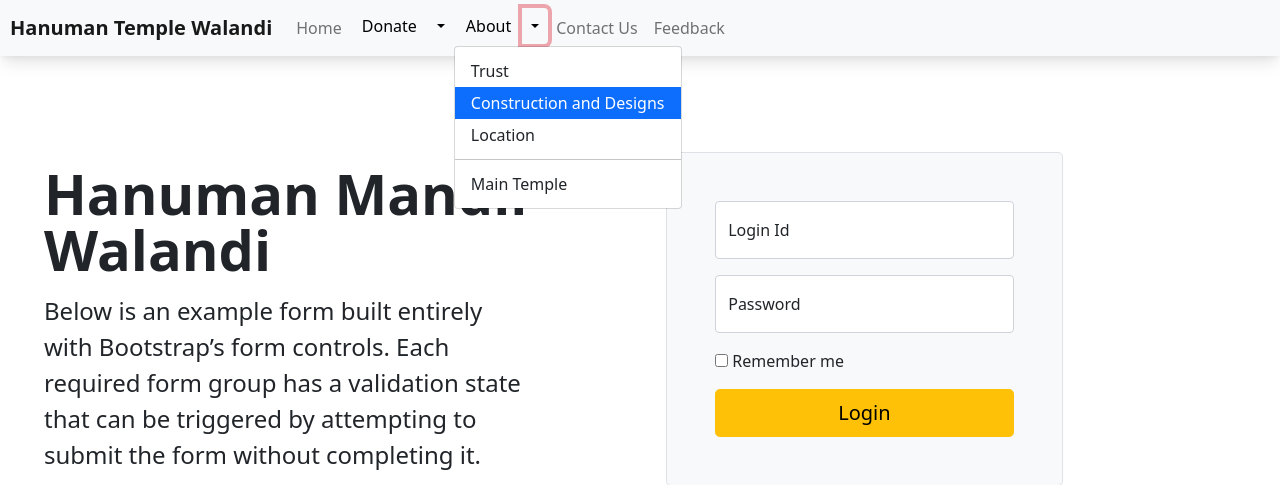
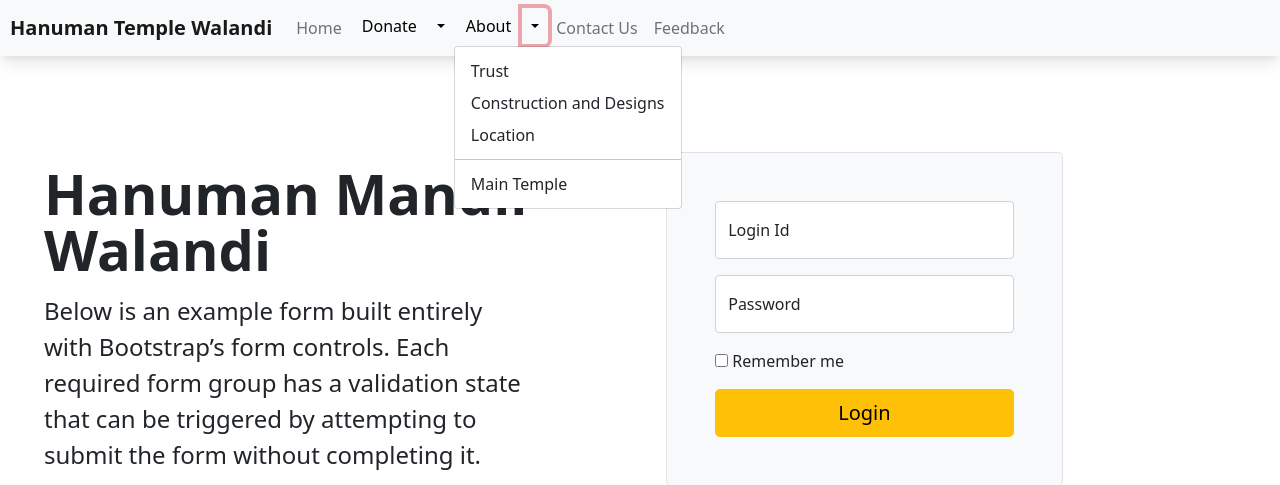
Before and after one commit to sangmesh04/HanumanTempleWalandi, a Django app: page /signout in a window 1280 px wide, after a click that opens the changed part. Shown: the top 485 px of the page. Run offline with Django 3.2, Linux system fonts and the light colour scheme.

Commit message:
issue solving

```diff
--- a/templates/adminlogin.html
+++ b/templates/adminlogin.html
@@ -61,7 +61,7 @@
   <ul class="dropdown-menu">
     {% comment %} <li><a class="dropdown-item" href="#">Action</a></li> {% endcomment %}
     <li><a class="dropdown-item" href="trust">Trust</a></li>
-    <li><a class="dropdown-item active" href="construction">Construction and Designs</a></li>
+    <li><a class="dropdown-item" href="construction">Construction and Designs</a></li>
     <li><a class="dropdown-item" href="#">Location</a></li>
     <li><hr class="dropdown-divider"></li>
     <li><a class="dropdown-item" href="temple">Main Temple</a></li>
```
Also changed, not shown: db.sqlite3.
